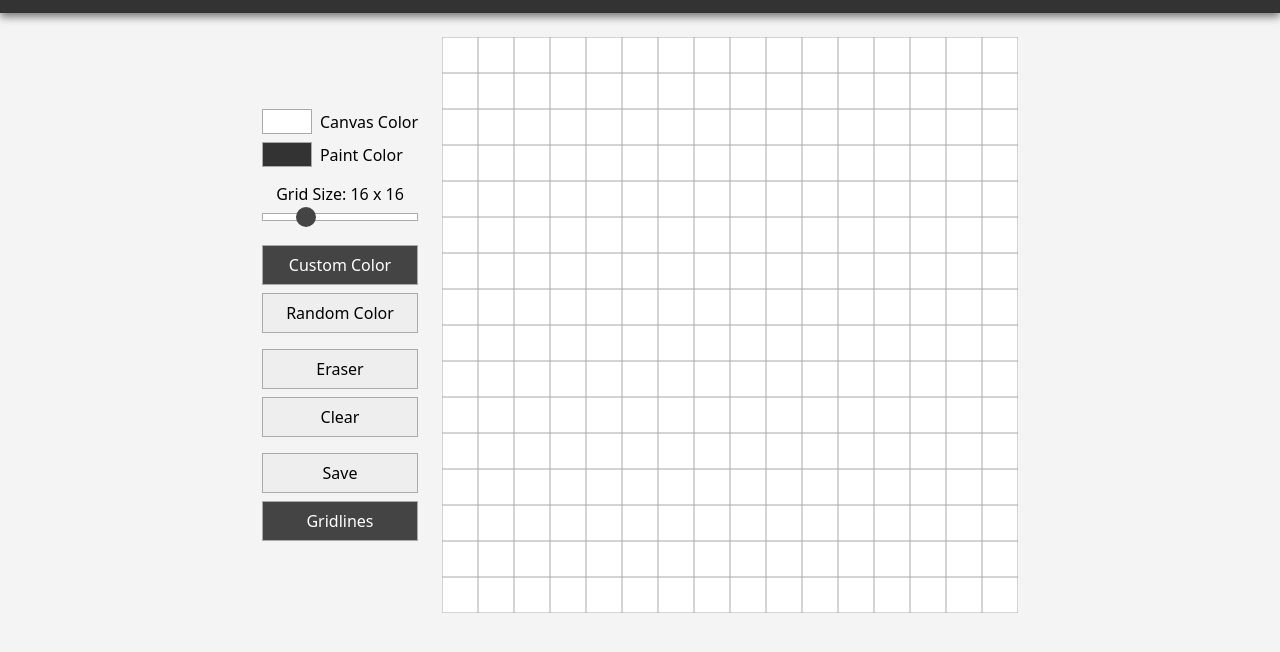
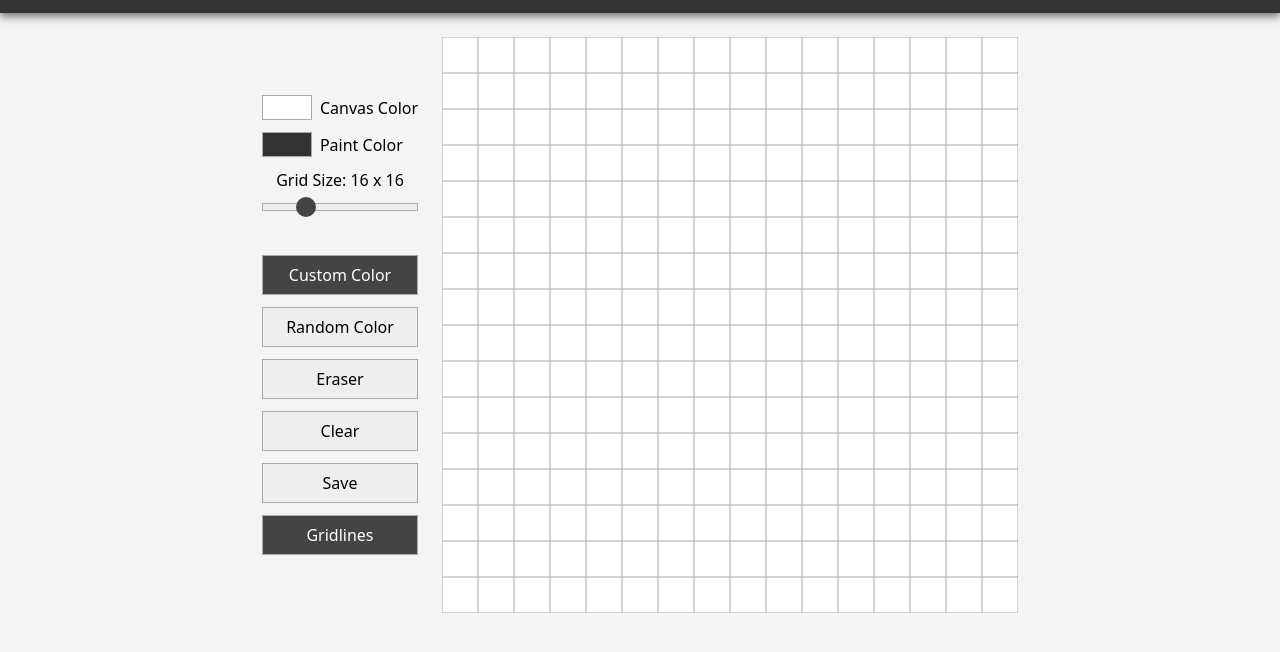
Before and after one commit to karolistech/pixel-paint789, a website built with Vite: page index.html in a window 1280 px wide. Shown: the part 62-714 px from the top of the page. Built offline with nearby package versions, Linux system fonts and the light colour scheme.

Commit message:
feat: improve layout spacing and interaction styles

```diff
--- a/src/style.css
+++ b/src/style.css
@@ -31,12 +31,12 @@ body {
 .controls {
   display: flex;
   flex-direction: column;
-  gap: 1rem;
+  gap: 0.75rem;
 }
 
 .controls__group {
   display: flex;
-  gap: 0.5rem;
+  gap: 0.75rem;
 }
 
 .controls__group--color {
@@ -56,6 +56,7 @@ body {
   height: 25px;
   border: 1px solid #aaa;
   border-radius: 0;
+  -webkit-tap-highlight-color: rgba(0, 0, 0, 0.15);
   cursor: pointer;
 }
 
@@ -76,6 +77,8 @@ body {
   width: 100%;
   height: 8px;
   border: 1px solid #aaa;
+  background-color: #eee;
+  -webkit-tap-highlight-color: rgba(0, 0, 0, 0.15);
   cursor: pointer;
 }
 
@@ -101,6 +104,7 @@ body {
   border: 1px solid #aaa;
   background-color: #eee;
   color: #000;
+  -webkit-tap-highlight-color: rgba(0, 0, 0, 0.15);
   font-family: inherit;
   font-size: 1rem;
   cursor: pointer;
@@ -113,7 +117,10 @@ body {
 
 .canvas {
   width: min(100%, 576px);
+  cursor: crosshair;
   touch-action: pinch-zoom;
+  user-select: none;
+  -webkit-user-select: none;
 }
 
 @media (min-width: 768px) {
@@ -122,7 +129,25 @@ body {
     justify-content: center;
   }
 
+  .controls {
+    flex-shrink: 0;
+  }
+
   .controls__group {
     flex-direction: column;
   }
+
+  .controls__group--grid-size {
+    margin-bottom: 2rem;
+  }
 }
+
+@media (hover: hover) and (pointer: fine) {
+  .controls__btn:hover {
+    filter: brightness(0.9);
+  }
+
+  .controls__btn:active {
+    filter: brightness(0.85);
+  }
+}
```
